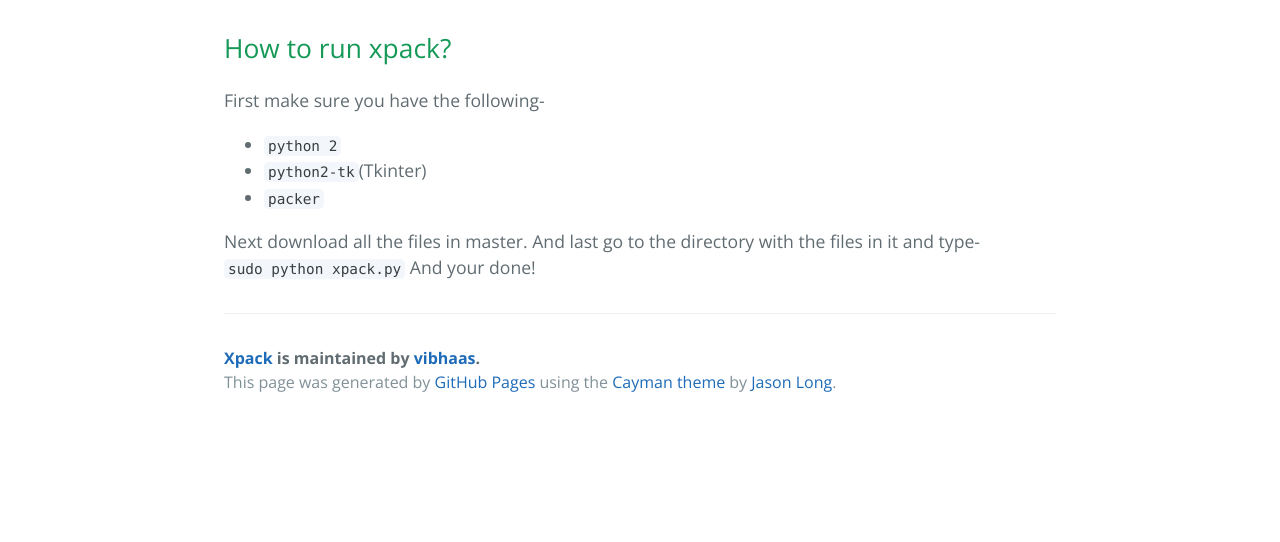
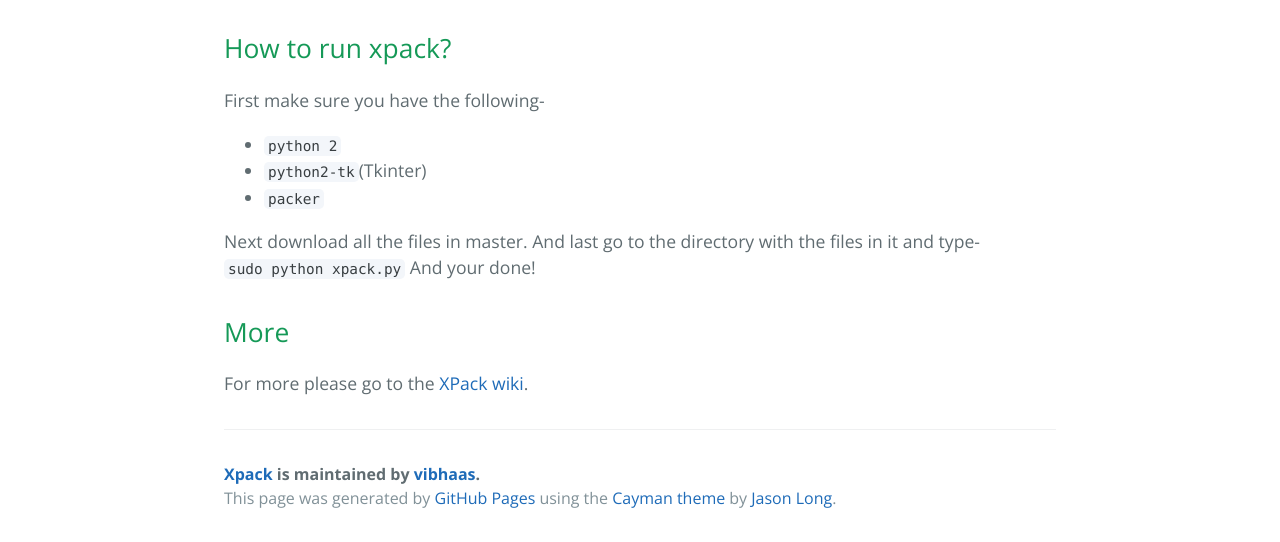
Before and after one commit to vibhaas/XPack, a plain HTML site: page index.html in a window 1280 px wide. Shown: the part 514-1056 px from the top of the page. Before the commit the page ends 940 px from the top, so only its background shows below. Drawn offline with nearby package versions, Linux system fonts and the light colour scheme.

```diff
--- a/index.html
+++ b/index.html
@@ -46,6 +46,11 @@ And last go to the directory with the files in it and type-<br>
 <code>sudo python xpack.py</code>
 And your done!</p>
 
+<h2>
+<a id="more" class="anchor" href="#more" aria-hidden="true"><span class="octicon octicon-link"></span></a>More</h2>
+
+<p>For more please go to the <a href="https://github.com/vibhaas/XPack/wiki">XPack wiki</a>.</p>
+
       <footer class="site-footer">
         <span class="site-footer-owner"><a href="https://github.com/vibhaas/XPack">Xpack</a> is maintained by <a href="https://github.com/vibhaas">vibhaas</a>.</span>
 
--- a/params.json
+++ b/params.json
@@ -1 +1 @@
-{"name":"Xpack","tagline":"A simple package manager for arch linux made by python","body":"# XPack\r\nXPack is a simple package manager for arch linux made by python.\r\n## How  to run xpack?\r\nFirst make sure you have the following-\r\n<ul>\r\n<li><code>python 2</code>\r\n<li><code>python2-tk</code>(Tkinter)\r\n<li><code>packer</code>\r\n</ul>\r\nNext download all the files in master.\r\nAnd last go to the directory with the files in it and type-<br>\r\n<code>sudo python xpack.py</code>\r\nAnd your done!\r\n","google":"","note":"Don't delete this file! It's used internally to help with page regeneration."}
+{"name":"Xpack","tagline":"A simple package manager for arch linux made by python","body":"# XPack\r\nXPack is a simple package manager for arch linux made by python.\r\n## How  to run xpack?\r\nFirst make sure you have the following-\r\n<ul>\r\n<li><code>python 2</code>\r\n<li><code>python2-tk</code>(Tkinter)\r\n<li><code>packer</code>\r\n</ul>\r\nNext download all the files in master.\r\nAnd last go to the directory with the files in it and type-<br>\r\n<code>sudo python xpack.py</code>\r\nAnd your done!\r\n## More\r\nFor more please go to the <a href=\"https://github.com/vibhaas/XPack/wiki\">XPack wiki</a>.\r\n","google":"","note":"Don't delete this file! It's used internally to help with page regeneration."}
```
